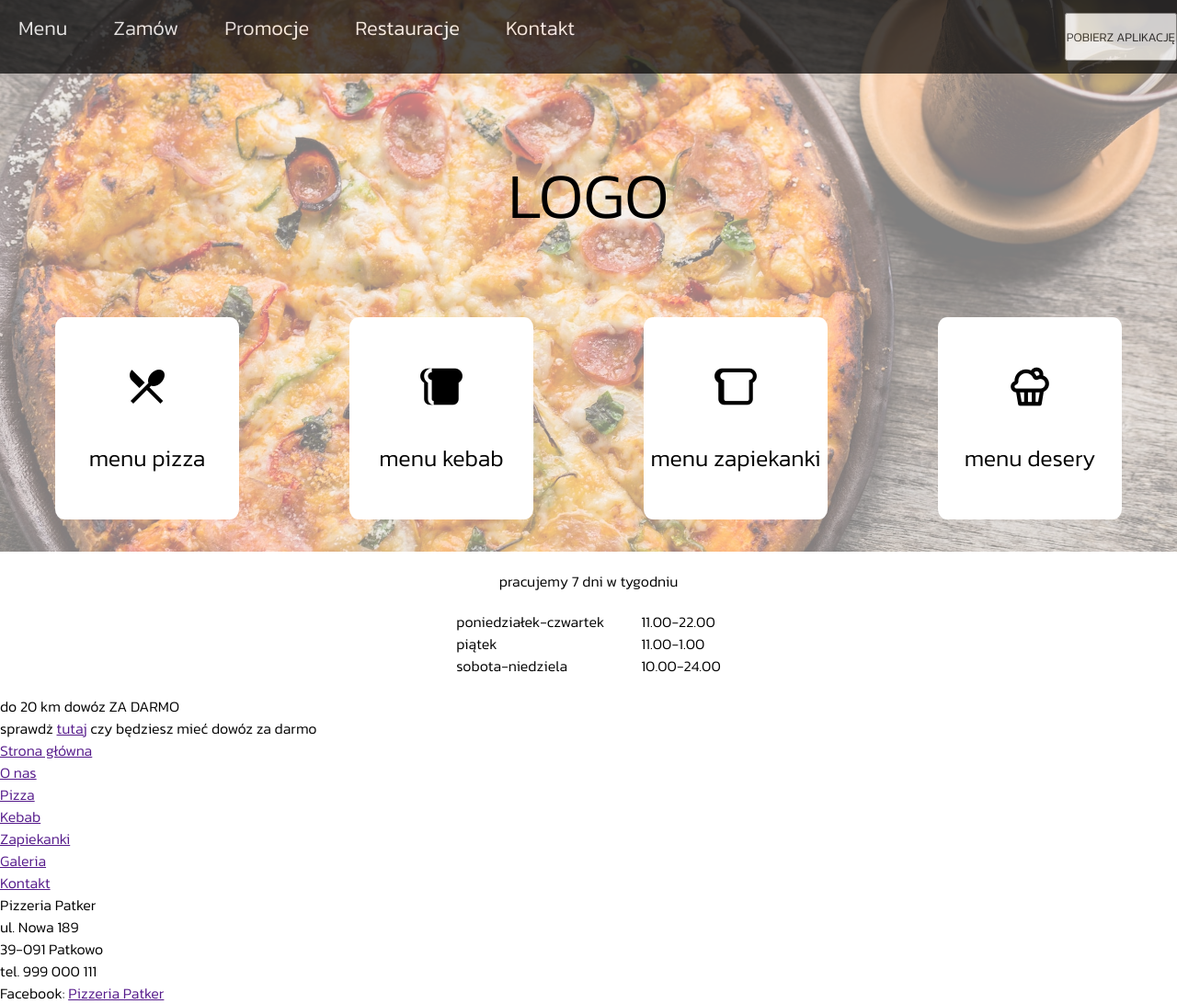
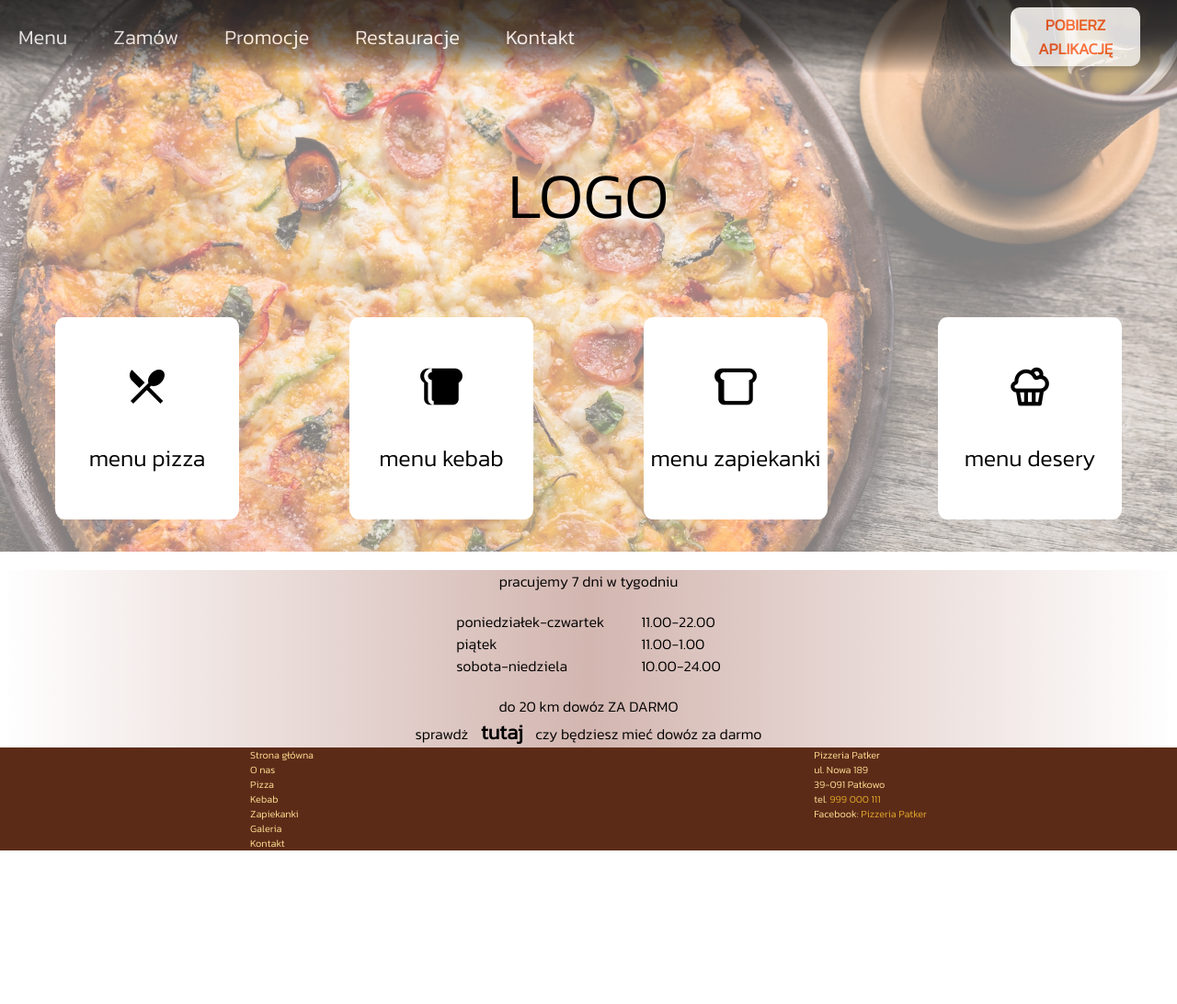
Before and after one commit to PatiKSMRZ/pizzeria, a plain HTML site: page index.html in a window 1280 px wide. Shown: the whole page at 92% size. After the commit the page ends 925 px from the top, so only its background shows below. Drawn offline with nearby package versions, Linux system fonts and the light colour scheme.

Commit message:
changed header, main, footer

```diff
--- a/style.css
+++ b/style.css
@@ -23,9 +23,10 @@
 
  .nav-menu {
     height: 10vh;
-    background-color: black;
+    background: linear-gradient(to bottom, black, 75%, transparent);
     display: flex;
     justify-content: space-between;
+    align-items: center;
     padding: 14px 0;
     font-size: 22px;
     opacity: .7;
@@ -33,6 +34,7 @@
 
  .nav-menu-list {
     display: flex;
+    justify-content: center;
     padding-left: 20px;
  }
 
@@ -58,6 +60,27 @@
 
  }
 
+ .btn-app {
+
+  margin-right: 40px;
+  background-color: white;
+  width: 11vw;
+  height: 8vh;
+  font-size: 17px;
+  font-weight: bold;
+  color: orangered;
+  border: none;
+  border-radius: 10px;
+  transition: .4s ease;
+  cursor: pointer;
+ }
+
+ .btn-app:hover {
+  background-color: orangered;
+  color: white;
+
+ }
+
  .nav-menu-meal {
    display: flex;
    justify-content: space-around;
@@ -74,7 +97,14 @@
    height: 220px;
    width: 200px;
    border-radius: 5%;
+   top: 0;
+   transition: 1s;
 
+ }
+
+ .pizza-a:hover, .kebab-a:hover, .zapiekanki-a:hover, .desery-a:hover  {
+  position: relative;
+  top: -40px;
  }
  .icon {
    font-size: 50px;
@@ -87,6 +117,8 @@
 
  .main {
    margin-top: 20px;
+   background-color: rgb(188, 81, 60);
+   background: linear-gradient(to right, white, rgb(211, 182, 176), white);
  }
 
  .days-of-week, .days, .hours {
@@ -106,3 +138,40 @@
    flex-direction: column;
    padding:  0 20px;
  }
+ .additional-info {
+  display: flex;
+  flex-direction: column;
+
+  text-align:  center;
+ }
+
+ .dowoz a {
+  text-decoration: none;
+  color: black;
+  font-weight: bold;
+  font-size: 22px;
+  padding: 0 10px;
+ }
+
+ .footer {
+  display: flex;
+  justify-content: space-around;
+  font-size: 11px;
+  background-color: rgb(92, 43, 24);
+  color: rgb(255, 224, 147);
+
+ }
+
+ .footer-list li a {
+  text-decoration: none;
+  color: rgb(255, 224, 147);
+ }
+ .adres-telefon li a, li span {
+  text-decoration: none;
+  color: rgb(226, 168, 42);
+ }
+
+ .footer-list li, .adres-telefon li{
+
+  list-style: none;
+ }
```
